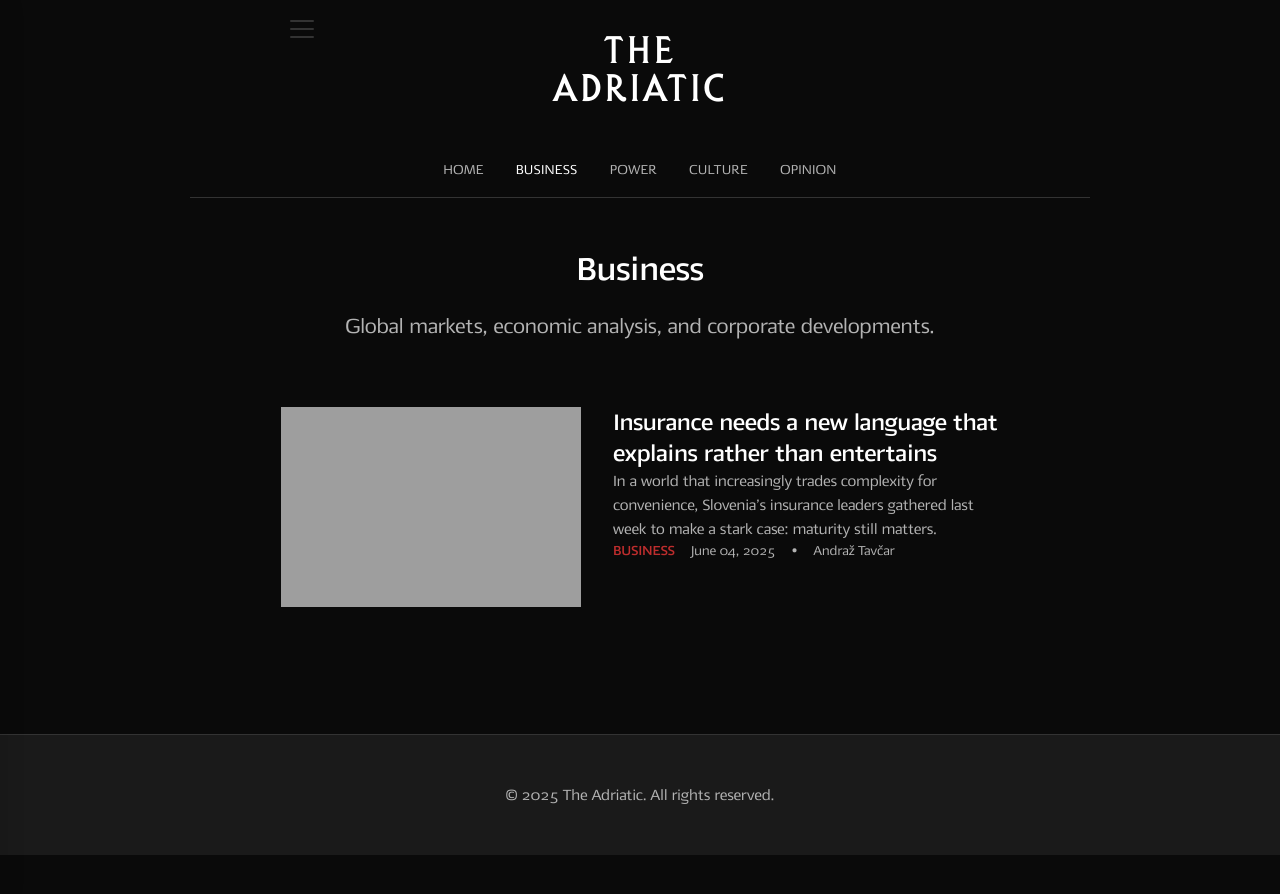
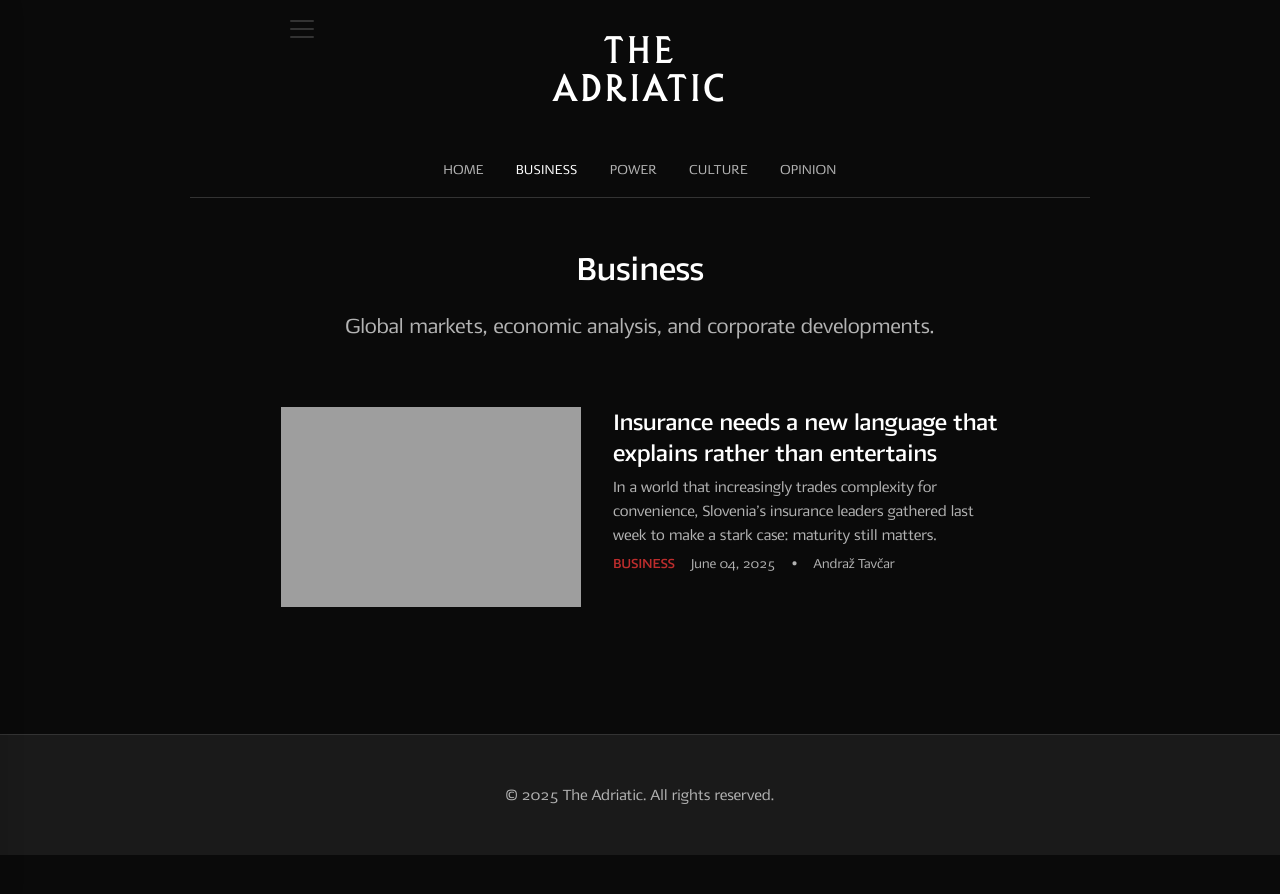
Before and after one commit to tfhoerest/azt, a Jekyll site: the page built from business.html, in a window 1280 px wide. Shown: the top 894 px of the page. Built offline with Jekyll 4.4.1, drawn with Linux system fonts in a browser that asks for light colours; some web fonts are replaced.

Commit message:
Update category.html

```diff
--- a/_layouts/category.html
+++ b/_layouts/category.html
@@ -65,7 +65,7 @@ layout: default
     font-weight: 600;
     color: var(--z-ds-color-text-100);
     line-height: 1.3;
-    margin-bottom: var(--z-ds-space-xs);
+    margin-bottom: 0.4rem;
 }
 
 .post-card-content h2 a {
@@ -81,7 +81,7 @@ layout: default
     color: var(--z-ds-color-text-70);
     font-size: var(--z-ds-fontsize-16);
     line-height: 1.5;
-    margin-bottom: var(--z-ds-space-xs);
+    margin-bottom: 0.4rem;
 }
 
 .post-card-meta {
```
